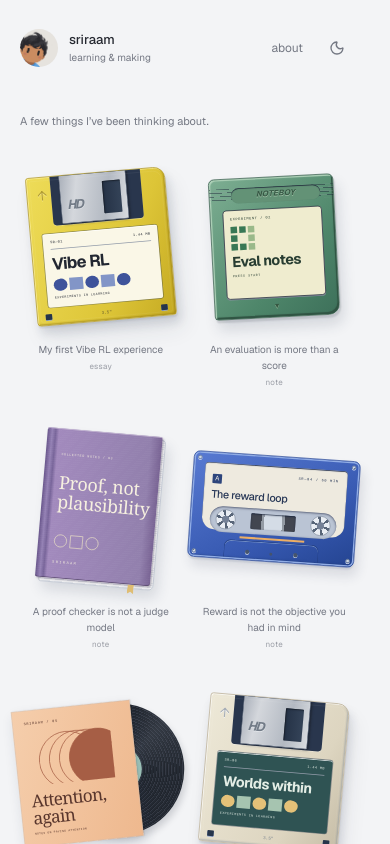
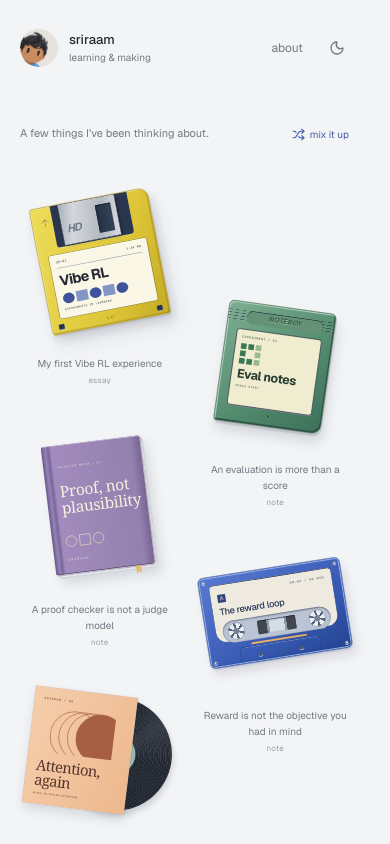
Before and after one commit to 13point5/blog, a Next.js app: page / in a window 390 px wide. Shown: the top 844 px of the page. Built offline with nearby package versions, Linux system fonts and the light colour scheme; a web font is replaced by a local one.

Commit message:
Turn the collection into a playful animated object desk

```diff
--- a/app/components/writing-shelf.tsx
+++ b/app/components/writing-shelf.tsx
@@ -1,22 +1,72 @@
+"use client";
+
 import Link from "next/link";
+import { useState, type CSSProperties } from "react";
+import { Shuffle } from "lucide-react";
 import type { Metadata } from "../blog/utils";
 import { StudioArt } from "./studio-art";
 
 type Post = { slug: string; metadata: Metadata };
 
+// Coordinates describe a loose desk, with a separate staggered arrangement for phones.
+// Every object has the same hit area, so any object can safely occupy any position.
+const places = [
+  { x: .07, y: 0, mobileX: 0, mobileY: 0, angle: -11 },
+  { x: .55, y: .07, mobileX: 1, mobileY: .16, angle: 8 },
+  { x: .98, y: .34, mobileX: 0, mobileY: .37, angle: -7 },
+  { x: .01, y: .57, mobileX: 1, mobileY: .53, angle: -9 },
+  { x: .47, y: .64, mobileX: 0, mobileY: .74, angle: 7 },
+  { x: .93, y: 1, mobileX: 1, mobileY: 1, angle: 10 },
+];
+
 export function WritingShelf({ posts }: { posts: Post[] }) {
+  const [positions, setPositions] = useState(() => posts.map((_, index) => index));
+  const [mixCount, setMixCount] = useState(0);
+
+  function mixCollection() {
+    const next = [...positions];
+    for (let i = next.length - 1; i > 0; i--) {
+      const j = Math.floor(Math.random() * (i + 1));
+      [next[i], next[j]] = [next[j], next[i]];
+    }
+    // Even an unlucky random draw should produce a visible change.
+    if (next.length > 1 && next.every((position, i) => position === positions[i])) {
+      next.push(next.shift()!);
+    }
+    setPositions(next);
+    setMixCount(count => count + 1);
+  }
+
   return (
-    <ul className="object-grid">
-      {posts.map((post, index) => (
-        <li key={post.slug}>
+    <>
+      <div className="desk-toolbar">
+        <h1 className="collection-intro">A few things I’ve been thinking about.</h1>
+        {posts.length > 1 && <button className="mix-button" onClick={mixCollection} aria-label="Mix up the collection">
+          <Shuffle key={mixCount} size={13} aria-hidden="true" className={mixCount ? "mix-icon-active" : ""} />
+          <span>mix it up</span>
+        </button>}
+      </div>
+      <p className="sr-only" role="status">{mixCount ? `Arrangement ${mixCount + 1}. All ${posts.length} articles are still available.` : ""}</p>
+      <ul className="object-desk" style={{ "--desk-bands": Math.max(1, Math.ceil(posts.length / places.length)) } as CSSProperties}>
+      {posts.map((post, index) => {
+        const position = positions[index];
+        const place = places[position % places.length];
+        const style = {
+          "--desk-x": place.x, "--desk-y": place.y,
+          "--mobile-x": place.mobileX, "--mobile-y": place.mobileY,
+          "--desk-band": Math.floor(position / places.length),
+          "--desk-angle": `${place.angle}deg`, "--arrival-delay": `${index * 65}ms`,
+        } as CSSProperties;
+        return <li key={post.slug} style={style}>
           <Link href={`/blog/${post.slug}`} className="collection-object" aria-label={`${post.metadata.title}${post.metadata.draft === "true" ? " — draft note" : ""}`}>
             <div className="object-space">
               <StudioArt kind={post.metadata.artwork} label={post.metadata.objectLabel || post.metadata.title} number={String(index + 1).padStart(2, "0")} />
             </div>
             <div className="object-caption"><span>{post.metadata.title}</span><small>{post.metadata.draft === "true" ? "note" : "essay"}</small></div>
           </Link>
-        </li>
-      ))}
-    </ul>
+        </li>;
+      })}
+      </ul>
+    </>
   );
 }
--- a/app/page.tsx
+++ b/app/page.tsx
@@ -10,7 +10,6 @@ export default function Home() {
 
   return (
     <section className="collection" aria-label="Writing collection">
-      <h1 className="collection-intro">A few things I’ve been thinking about.</h1>
       <WritingShelf posts={posts.map(({ slug, metadata }) => ({ slug, metadata }))} />
     </section>
   );
--- a/app/studio.css
+++ b/app/studio.css
@@ -47,17 +47,24 @@ button { cursor: pointer; }
 .theme-switch { display: grid; place-items: center; width: 36px; height: 44px; color: var(--foreground-muted); }
 .sun-icon { display: none; }.dark .sun-icon { display: block; }.dark .moon-icon { display: none; }
 .skip-link { position: fixed; top: -90px; left: 16px; z-index: 100; background: var(--background); padding: 12px 20px; }.skip-link:focus { top: 12px; }
-.collection { padding-top: 67px; padding-bottom: 64px; }
-.collection-intro { font-size: 12px; font-weight: 400; color: var(--foreground-muted); margin: 0 0 44px; }
-.object-grid { display: grid; grid-template-columns: repeat(3,minmax(0,1fr)); column-gap: 48px; row-gap: 58px; list-style: none; padding: 0; margin: 0; }
-.object-grid li { min-width: 0; }
+.collection { padding-top: 49px; padding-bottom: 30px; }
+.collection-intro { font-size: 12px; font-weight: 400; color: var(--foreground-muted); margin: 0; }
+/* The desk has stable, collision-free places; mixing animates objects between them. */
+.desk-toolbar { display: flex; align-items: center; justify-content: space-between; gap: 18px; margin-bottom: 24px; }
+.mix-button { display: inline-flex; flex-shrink: 0; align-items: center; gap: 7px; min-height: 44px; padding: 0 6px; font-size: 11px; color: var(--link); border-radius: 4px; }
+.mix-button:hover { color: var(--link-hover); }
+.mix-button:active { transform: scale(.96); }
+.mix-icon-active { animation: mix-turn .5s cubic-bezier(.2,.7,.25,1); }
+.object-desk { --item-width: 248px; --item-height: 290px; --band-height: 820px; position: relative; height: calc(var(--band-height) * var(--desk-bands)); list-style: none; margin: 0; padding: 0; }
+.object-desk>li { position: absolute; width: var(--item-width); height: var(--item-height); left: calc((100% - var(--item-width)) * var(--desk-x)); top: calc(var(--desk-band) * var(--band-height) + (var(--band-height) - var(--item-height)) * var(--desk-y)); transition: left .85s cubic-bezier(.22,.75,.2,1), top .85s cubic-bezier(.22,.75,.2,1); }
+.object-desk>li:has(.collection-object:hover),.object-desk>li:has(.collection-object:focus-visible) { z-index: 2; }
 .collection-object { display: block; border-radius: 8px; }
-.object-space { height: 240px; display: flex; align-items: center; justify-content: center; position: relative; }
+.object-space { height: 240px; display: flex; align-items: center; justify-content: center; position: relative; animation: desk-arrive .75s cubic-bezier(.2,.7,.25,1) backwards; animation-delay: var(--arrival-delay); }
 .object-caption { text-align: center; max-width: 235px; margin: 14px auto 0; font-size: 11px; line-height: 1.6; color: var(--foreground-muted); transition: color .2s; }
 .object-caption>span { display: block; }
 .object-caption small { display: block; font-size: 9px; opacity: .7; margin-top: 2px; letter-spacing: .3px; }
 .collection-object:hover .object-caption, .collection-object:focus-visible .object-caption { color: var(--foreground); }
-.media-object { --rotation: -5deg; flex-shrink: 0; position: relative; color: #222731; transform: scale(var(--object-scale)) rotate(var(--rotation)); transition: transform .3s cubic-bezier(.2,.7,.25,1), filter .3s; }
+.media-object { --rotation: -5deg; flex-shrink: 0; position: relative; color: #222731; transform: scale(var(--object-scale)) rotate(var(--desk-angle, var(--rotation))); transition: transform .65s cubic-bezier(.22,.75,.2,1), filter .3s; }
 .collection-object:hover .media-object, .collection-object:focus-visible .media-object { transform: translateY(-8px) scale(var(--object-scale)) rotate(0deg); }
 .collection-footer { display: flex; justify-content: space-between; padding-bottom: 30px; color: var(--foreground-muted); font-size: 10px; }
 
@@ -100,22 +107,42 @@ button { cursor: pointer; }
 .callout-note { background: var(--accent); border-left: 2px solid var(--link); padding: 20px; margin: 28px 0; }.callout-note strong { display: block; margin-bottom: 8px; }
 .reward-lab { padding: 23px; margin-block: 28px; background: var(--background-alt); border: 1px solid var(--border); }.reward-lab label { display: flex; justify-content: space-between; gap: 20px; font-size: 12px; }.reward-lab input { width: 100%; accent-color: var(--link); margin: 20px 0; }.reward-track { height: 18px; background: var(--background); margin-bottom: 12px; }.reward-track>div { height: 100%; background: var(--link); transition: width .2s; }.reward-lab output { font-size: 12px; }.reward-lab small { display: block; margin-top: 12px; color: var(--foreground-muted); font-size: 11px; }
 
-@keyframes reveal { from { opacity: 0; } to { opacity: 1; } }
+/* Small mechanical responses make each object feel different. */
+.disk-shutter { transition: transform .45s cubic-bezier(.2,.7,.25,1); }
+.vinyl { transition: transform .65s cubic-bezier(.2,.7,.25,1); }
+.book-cover { transform-origin: 2px center; transition: transform .55s ease; }
+.book-ribbon { transform-origin: top center; transition: transform .55s ease; }
+.collection-object:is(:hover,:focus-visible) .disk-shutter { transform: translateX(13px); }
+.collection-object:is(:hover,:focus-visible) .reel { animation: reel-turn 2.4s linear infinite; }
+.collection-object:is(:hover,:focus-visible) .vinyl { transform: translateX(19px) rotate(32deg); }
+.collection-object:is(:hover,:focus-visible) .vinyl-label { animation: reel-turn 5s linear infinite; }
+.collection-object:is(:hover,:focus-visible) .book-cover { transform: rotateY(-22deg); }
+.collection-object:is(:hover,:focus-visible) .book-ribbon { transform: rotate(-13deg); }
+.collection-object:is(:hover,:focus-visible) .pixel-art i { animation: pixel-wake 1.2s steps(2,end) infinite; }
+.pixel-art i:nth-child(2n) { animation-delay: .15s !important; }.pixel-art i:nth-child(3n) { animation-delay: .3s !important; }
+.collection-object:active .media-object { transform: translateY(-3px) scale(calc(var(--object-scale) * .97)) rotate(0deg); }
+@keyframes desk-arrive { from { opacity: 0; transform: translateY(22px) rotate(-5deg); } to { opacity: 1; transform: translateY(0) rotate(0deg); } }
+@keyframes reel-turn { to { transform: rotate(360deg); } }
+@keyframes pixel-wake { 50% { opacity: .35; transform: scale(.7); } }
+@keyframes mix-turn { from { transform: rotate(-180deg); } to { transform: rotate(0); } }
 
-@media (max-width: 800px) {
-  .object-grid { column-gap: 20px; }
+@media (max-width: 1000px) {
+  .object-desk { --item-width: 218px; --item-height: 260px; --band-height: 740px; }
   :root { --object-scale: .85; }
   .object-space { height: 205px; }
-  .collection { padding-top: 55px; }
+  .collection { padding-top: 38px; }
 }
-@media (max-width: 600px) {
+@media (max-width: 900px) {
   .collection-header,.collection,.collection-footer { width: calc(100% - 40px); }
   .collection-header { padding-top: 26px; }
   .identity { font-size: 13px; }.identity-note { font-size: 10px; }
   .collection-header nav { gap: 8px; }
   .collection { padding-top: 42px; padding-bottom: 48px; }
-  .collection-intro { font-size: 11px; margin-bottom: 25px; }
-  .object-grid { grid-template-columns: repeat(2,minmax(0,1fr)); column-gap: 12px; row-gap: 30px; }
+  .collection-intro { font-size: 11px; max-width: 190px; line-height: 1.6; }
+  .desk-toolbar { margin-bottom: 14px; gap: 12px; }
+  .mix-button { font-size: 10px; gap: 5px; }
+  .object-desk { --item-width: calc((100% - 16px) / 2); --item-height: 235px; --band-height: 900px; }
+  .object-desk>li { left: calc((100% - var(--item-width)) * var(--mobile-x)); top: calc(var(--desk-band) * var(--band-height) + (var(--band-height) - var(--item-height)) * var(--mobile-y)); }
   :root { --object-scale: .72; }
   .object-space { height: 182px; }
   .object-caption { font-size: 10px; margin-top: 4px; padding-inline: 3px; }
@@ -125,9 +152,13 @@ button { cursor: pointer; }
   .article-header h1 { font-size: 32px; }
   .article-body { font-size: 14px; }.article-body h2 { font-size: 26px; }
 }
+@media (max-width: 420px) {
+  :root { --object-scale: .62; }
+}
 @media (max-width: 370px) {
-  :root { --object-scale: .61; }
+  :root { --object-scale: .50; }
   .object-space { height: 157px; }
+  .object-desk { --item-height: 218px; --band-height: 830px; }
   .object-caption { font-size: 9px; }
 }
 @media (prefers-reduced-motion: reduce) {
@@ -157,3 +188,16 @@ button { cursor: pointer; }
 @media(max-width:600px) { .about-page-header { gap: 20px; }.about-page-header img { width: 78px; height: 78px; }.about-page-header h1 { font-size: 26px; }.about-page-header p { font-size: 11px; }.article-illustration { margin-bottom: 28px; } }
 
 .record-sleeve .sleeve-art { height: 72px; margin-bottom: 9px; }.record-sleeve strong { font-size: 24px; }.record-sleeve small { margin-top: 8px; }
+
+/* Touch devices keep their normal tap-to-read behavior; mixing is a separate control. */
+@media (hover: none) {
+  .collection-object:hover .media-object { transform: scale(var(--object-scale)) rotate(var(--desk-angle)); }
+  .collection-object:hover .disk-shutter,.collection-object:hover .vinyl,.collection-object:hover .book-cover,.collection-object:hover .book-ribbon { transform: none; }
+  .collection-object:hover .reel,.collection-object:hover .vinyl-label,.collection-object:hover .pixel-art i { animation: none; }
+  .collection-object:active .media-object { transform: scale(calc(var(--object-scale) * .96)) rotate(0deg); }
+}
+@media (prefers-reduced-motion: reduce) {
+  .object-space { animation: none; }
+  .collection-object:is(:hover,:focus-visible) .media-object { transform: scale(var(--object-scale)) rotate(var(--desk-angle)); }
+  .collection-object:is(:hover,:focus-visible) .disk-shutter,.collection-object:is(:hover,:focus-visible) .vinyl,.collection-object:is(:hover,:focus-visible) .book-cover,.collection-object:is(:hover,:focus-visible) .book-ribbon { transform: none; }
+}
```
Also changed, not shown: 1 other file (tests, documents, lock files or other folders).
